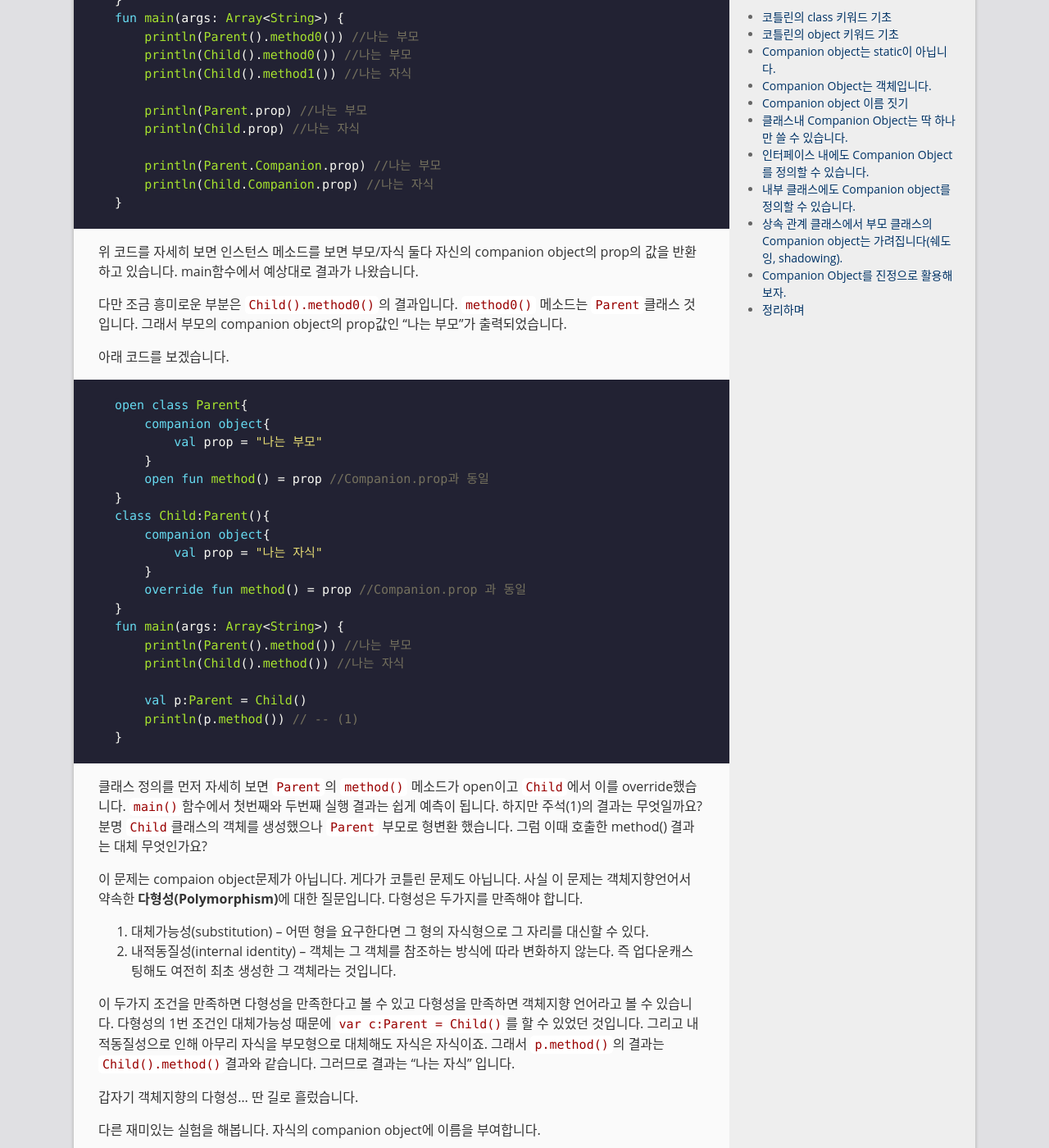
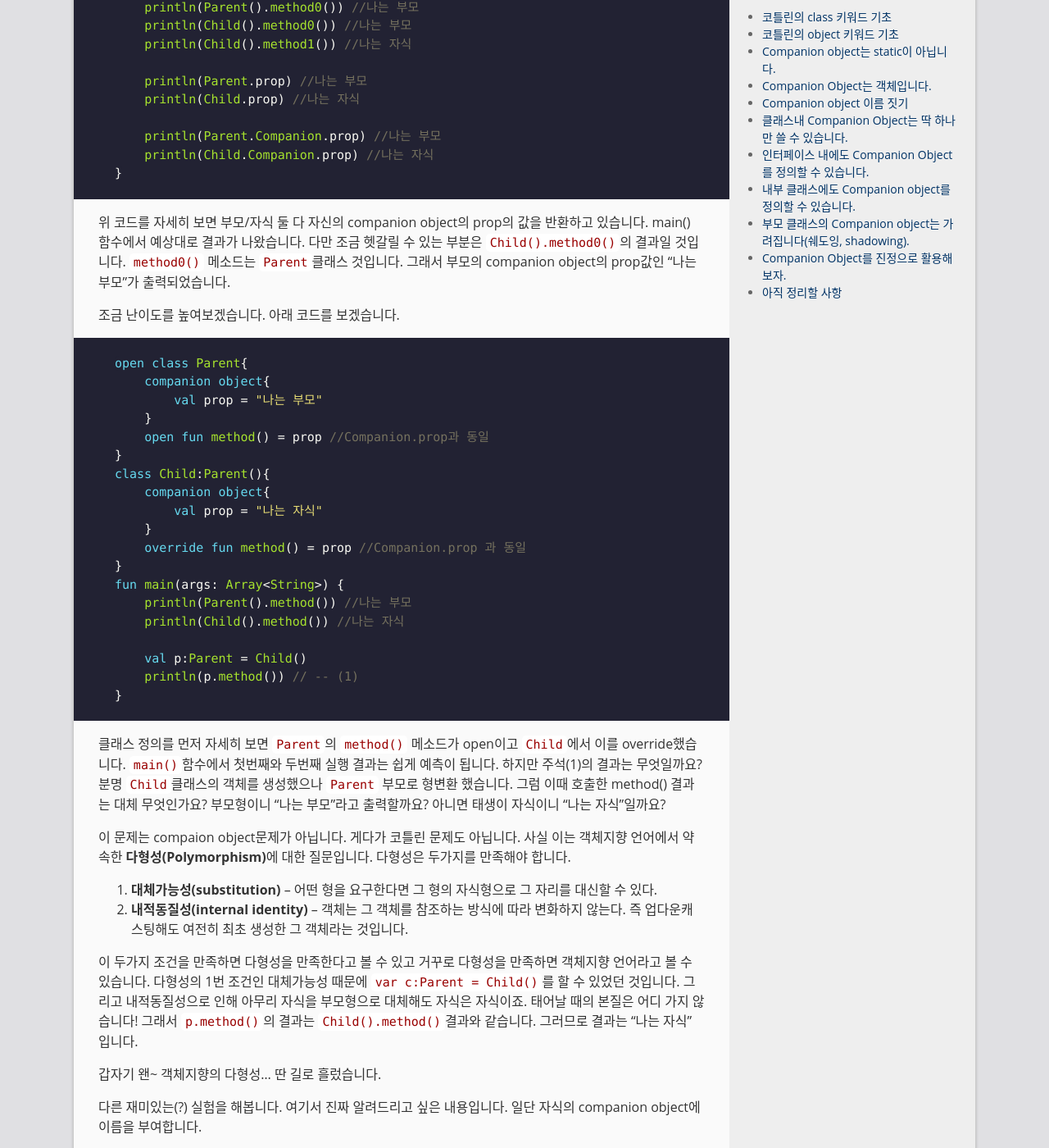
Before and after one commit to jidolstar/jidolstar.github.io, a Jekyll site: the page built from _posts/2020-02-20-Kotlin-Companion-Object-and-Java_static.md, in a window 1280 px wide and 1400 px high, scrolled down 8748 px. Shown: the whole window at 82% size. Built offline with Jekyll 4.4.1, drawn with Linux system fonts in a browser that asks for light colours; some of the changed text lies outside the part shown.

Commit message:
companion object

````diff
--- a/_posts/2020-02-20-Kotlin-Companion-Object-and-Java_static.md
+++ b/_posts/2020-02-20-Kotlin-Companion-Object-and-Java_static.md
@@ -317,7 +317,7 @@ class MyClass4{
 왜 그럴까요????? `inner class`를 정확히 공부하면 이해가 될 순간이 올 것 같습니다.
 
 
-## 상속 관계 클래스에서 부모 클래스의 Companion object는 가려집니다(쉐도잉, shadowing).
+## 부모 클래스의 Companion object는 가려집니다(쉐도잉, shadowing).
 
 기본적으로는 부모 클래스를 상속한 자식 클래스가 있다면 부모 클래스에 선언한 companion object는 자식 클래스에 선언한 companion object와 독립적입니다. 서로 연결고리는 없습니다. 아래 코드로 이해해 볼까요?
 
@@ -347,11 +347,9 @@ fun main(args: Array<String>) {
 }
 ```
 
-위 코드를 자세히 보면 인스턴스 메소드를 보면 부모/자식 둘다 자신의 companion object의 prop의 값을 반환하고 있습니다. main함수에서 예상대로 결과가 나왔습니다.
+위 코드를 자세히 보면 부모/자식 둘 다 자신의 companion object의 prop의 값을 반환하고 있습니다. main() 함수에서 예상대로 결과가 나왔습니다. 다만 조금 헷갈릴 수 있는 부분은 `Child().method0()`의 결과일 것입니다. `method0()` 메소드는 `Parent`클래스 것입니다. 그래서 부모의 companion object의 prop값인 "나는 부모"가 출력되었습니다.
 
-다만 조금 흥미로운 부분은 `Child().method0()`의 결과입니다. `method0()` 메소드는 `Parent`클래스 것입니다. 그래서 부모의 companion object의 prop값인 "나는 부모"가 출력되었습니다.
-
-아래 코드를 보겠습니다.
+조금 난이도를 높여보겠습니다. 아래 코드를 보겠습니다.
 
 ```kotlin
 open class Parent{
@@ -375,18 +373,18 @@ fun main(args: Array<String>) {
 }
 ```
 
-클래스 정의를 먼저 자세히 보면 `Parent`의 `method()` 메소드가 open이고 `Child`에서 이를 override했습니다. `main()`함수에서 첫번째와 두번째 실행 결과는 쉽게 예측이 됩니다. 하지만 주석(1)의 결과는 무엇일까요? 분명 `Child`클래스의 객체를 생성했으나 `Parent` 부모로 형변환 했습니다. 그럼 이때 호출한 method() 결과는 대체 무엇인가요?
+클래스 정의를 먼저 자세히 보면 `Parent`의 `method()` 메소드가 open이고 `Child`에서 이를 override했습니다. `main()`함수에서 첫번째와 두번째 실행 결과는 쉽게 예측이 됩니다. 하지만 주석(1)의 결과는 무엇일까요? 분명 `Child`클래스의 객체를 생성했으나 `Parent` 부모로 형변환 했습니다. 그럼 이때 호출한 method() 결과는 대체 무엇인가요? 부모형이니 "나는 부모"라고 출력할까요? 아니면 태생이 자식이니 "나는 자식"일까요?
 
-이 문제는 compaion object문제가 아닙니다. 게다가 코틀린 문제도 아닙니다. 사실 이 문제는 객체지향언어서 약속한 **다형성(Polymorphism)**에 대한 질문입니다. 다형성은 두가지를 만족해야 합니다.
+이 문제는 compaion object문제가 아닙니다. 게다가 코틀린 문제도 아닙니다. 사실 이는 객체지향 언어에서 약속한 **다형성(Polymorphism)**에 대한 질문입니다. 다형성은 두가지를 만족해야 합니다.
 
-1. 대체가능성(substitution) – 어떤 형을 요구한다면 그 형의 자식형으로 그 자리를 대신할 수 있다.
-2. 내적동질성(internal identity) – 객체는 그 객체를 참조하는 방식에 따라 변화하지 않는다. 즉 업다운캐스팅해도 여전히 최초 생성한 그 객체라는 것입니다.
+1. **대체가능성(substitution)** – 어떤 형을 요구한다면 그 형의 자식형으로 그 자리를 대신할 수 있다.
+2. **내적동질성(internal identity)** – 객체는 그 객체를 참조하는 방식에 따라 변화하지 않는다. 즉 업다운캐스팅해도 여전히 최초 생성한 그 객체라는 것입니다.
 
-이 두가지 조건을 만족하면 다형성을 만족한다고 볼 수 있고 다형성을 만족하면 객체지향 언어라고 볼 수 있습니다. 다형성의 1번 조건인 대체가능성 때문에 `var c:Parent = Child()`를 할 수 있었던 것입니다. 그리고 내적동질성으로 인해 아무리 자식을 부모형으로 대체해도 자식은 자식이죠. 그래서 `p.method()`의 결과는 `Child().method()`결과와 같습니다. 그러므로 결과는 "나는 자식" 입니다.
+이 두가지 조건을 만족하면 다형성을 만족한다고 볼 수 있고 거꾸로 다형성을 만족하면 객체지향 언어라고 볼 수 있습니다. 다형성의 1번 조건인 대체가능성 때문에 `var c:Parent = Child()`를 할 수 있었던 것입니다. 그리고 내적동질성으로 인해 아무리 자식을 부모형으로 대체해도 자식은 자식이죠. 태어날 때의 본질은 어디 가지 않습니다! 그래서 `p.method()`의 결과는 `Child().method()`결과와 같습니다. 그러므로 결과는 "나는 자식" 입니다.
 
-갑자기 객체지향의 다형성... 딴 길로 흘렀습니다.
+갑자기 왠~ 객체지향의 다형성... 딴 길로 흘렀습니다.
 
-다른 재미있는 실험을 해봅니다. 자식의  companion object에 이름을 부여합니다.
+다른 재미있는(?) 실험을 해봅니다. 여기서 진짜 알려드리고 싶은 내용입니다. 일단 자식의 companion object에 이름을 부여합니다.
 
 ```kotlin
 open class Parent{
@@ -411,7 +409,7 @@ fun main(args: Array<String>) {
     println(child.method3()) // -- (2)
 ```
 
-위 코드에서 주석 (1)에 자식 클래스의 companion object에 `ChildCompanion`로 이름을 부여했습니다. 그리고 자식 클래스에 3개의 메소드를 정의했습니다. `child.method0()`은 부모의 method이므로 어렵지 않게 "나는 부모"가 출력되었습니다. `child.method1()`과 `child.method2()`도 역시 자식의 companion object의 속성을 가리킨다는 것을 알 수 있습니다.
+위 코드에서 주석 (1)에 자식 클래스의 companion object에 `ChildCompanion`로 이름을 부여했습니다. 그리고 자식 클래스에 3개의 메소드를 정의했습니다. `child.method0()`은 부모의 method이므로 어렵지 않게 "나는 부모"가 출력된 것을 예상할 수 있습니다. 그리고 `child.method1()`과 `child.method2()`도 역시 자식의 companion object의 속성을 가리킨다는 것을 알 수 있습니다.
 
 이제 진짜 문제인데, 주석(2)는 어떤 결과가 나올 것인가요? 답부터 말씀드리면 "나는 부모"입니다. 놀랍지 않나요? 자식의 companion object를 뛰어 넘어서 부모의 companion object에 직접 접근이 가능하게 되는 순간입니다. 그도 그럴 것이 `fun method3() = Companion.prop`에서 Companion.prop를 하면 이때 `Companion`은 자식 것이 아닙니다. 왜냐하면 자식은 `ChildCompanion`로 이름을 바꿨으니깐요. 그래서 여기서  `Companion`는 부모가 됩니다.
 
@@ -434,10 +432,9 @@ class Child:Parent(){
 }
 ```
 
-위 코드에서 주석(1)을 보시면 부모 companion object의 이름을 ParentCompanion로 했습니다. 그러자 마자 주석(2) 부분은 컴파일 에러가 납니다. `fun method3() = Companion.prop`이 아닌 `fun method3() = ParentCompanion.prop` 바꿔야 합니다.
+위 코드에서 주석(1)을 보시면 부모 companion object의 이름을 ParentCompanion로 했습니다. 그러자 마자 주석(2) 부분은 컴파일 에러가 납니다. 에러가 안날려면 `fun method3() = Companion.prop`이 아닌 `fun method3() = ParentCompanion.prop` 바꿔야 합니다.
 
-companion object에 이름을 붙이지 않으면 부모의 companion object는 쉐도잉(shadowing)되어 감춰질 뿐임을 우리는 알 수 있었습니다.
-
+이 실험을 통해 우리는 부모와 자식의 companion object에 이름을 붙이지 않으면 부모의 companion object는 자식 입장에서 쉐도잉(shadowing)되어 감춰질 뿐임을 우리는 알 수 있었습니다.
 
 
 ## Companion Object를 진정으로 활용해보자.
@@ -449,17 +446,12 @@ companion object에 이름을 붙이지 않으면 부모의 companion object는
 
 
 
-
-
-
-## 정리하며
+## 아직 정리할 사항
 
 1. companion object는 클래스 내에서 딱 한번만 사용할 수 있음
-2. 인스턴스에서는 companion object에 정의된 맴버에 접근할 수 없음
-3. companion object에 별명을 지을 수 있다. 별명을 지으면 외부에서 Compaion으로 더이상 접근할 수 없으며 별명으로만 접근이 가능하다.
+2. 인스턴스에서는 companion object에 정의된 맴버에 접근할 수 없음. 클래스 내부에서만 가능
+3. companion object에 접근제한자를 쓰면? 본인 클래스에서 쓸 수 있는가? 자식에서는??
 4. companion object는 인터페이스를 상속해서 만들 수 있다.
 5. 자바에서 compaion object를 사용하려면 Compaion 키워드를 붙여서 사용해야 한다.
   - 이를 회피하려면 @JvmStatic(메소드)이나 @JvmField(속성)을 변수나 메소드에 붙여야 한다.
   - 이외에도 const 키워드를 쓰면 get/set이 만들어지지 않아서 속성에 바로 접근이 가능합니다.(프리미티브 타입과 String만 가능)
-6. 내부클래스에도 Companion object를 정의할 수 있나?
-7. inner 클래스에도 CO를 정의할 수 있나?
````
